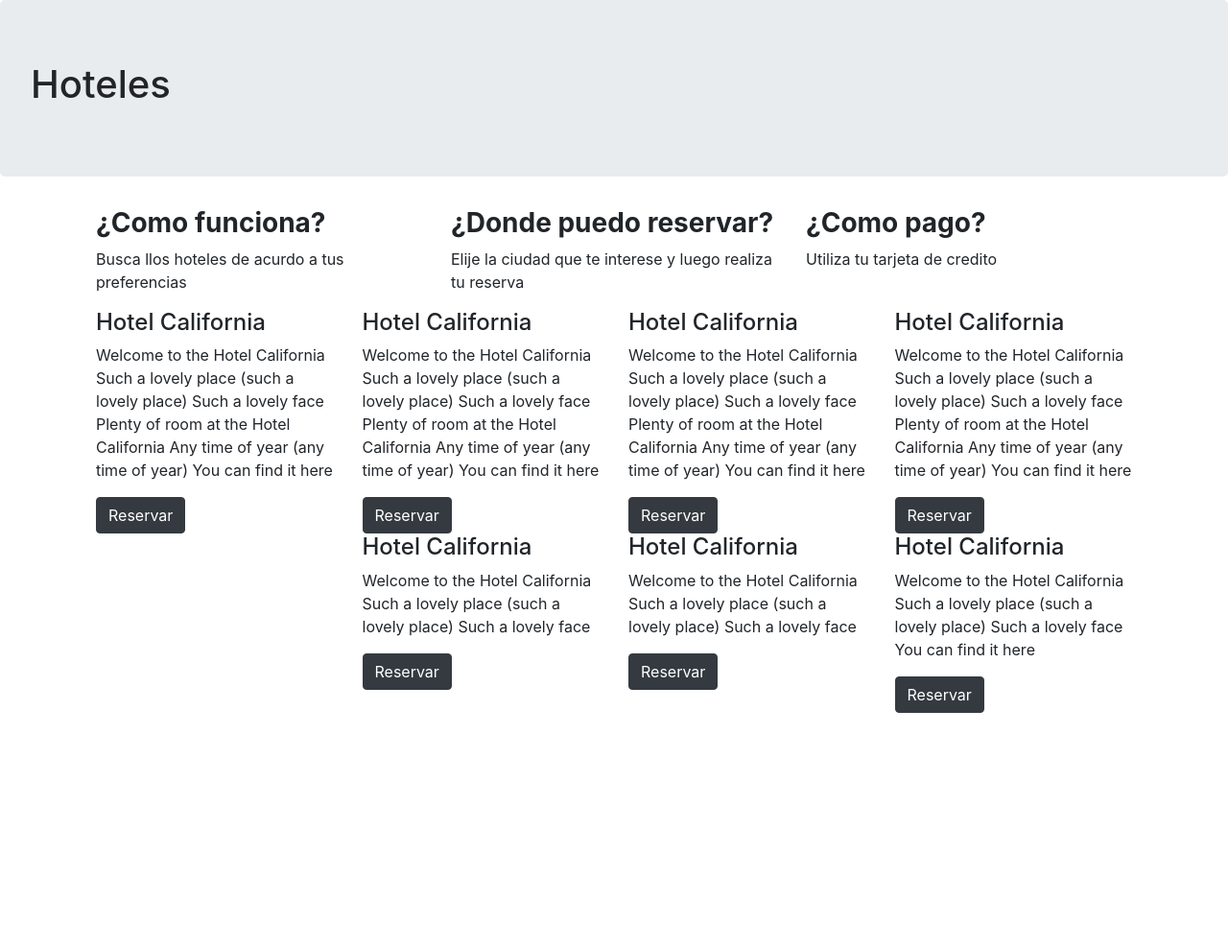
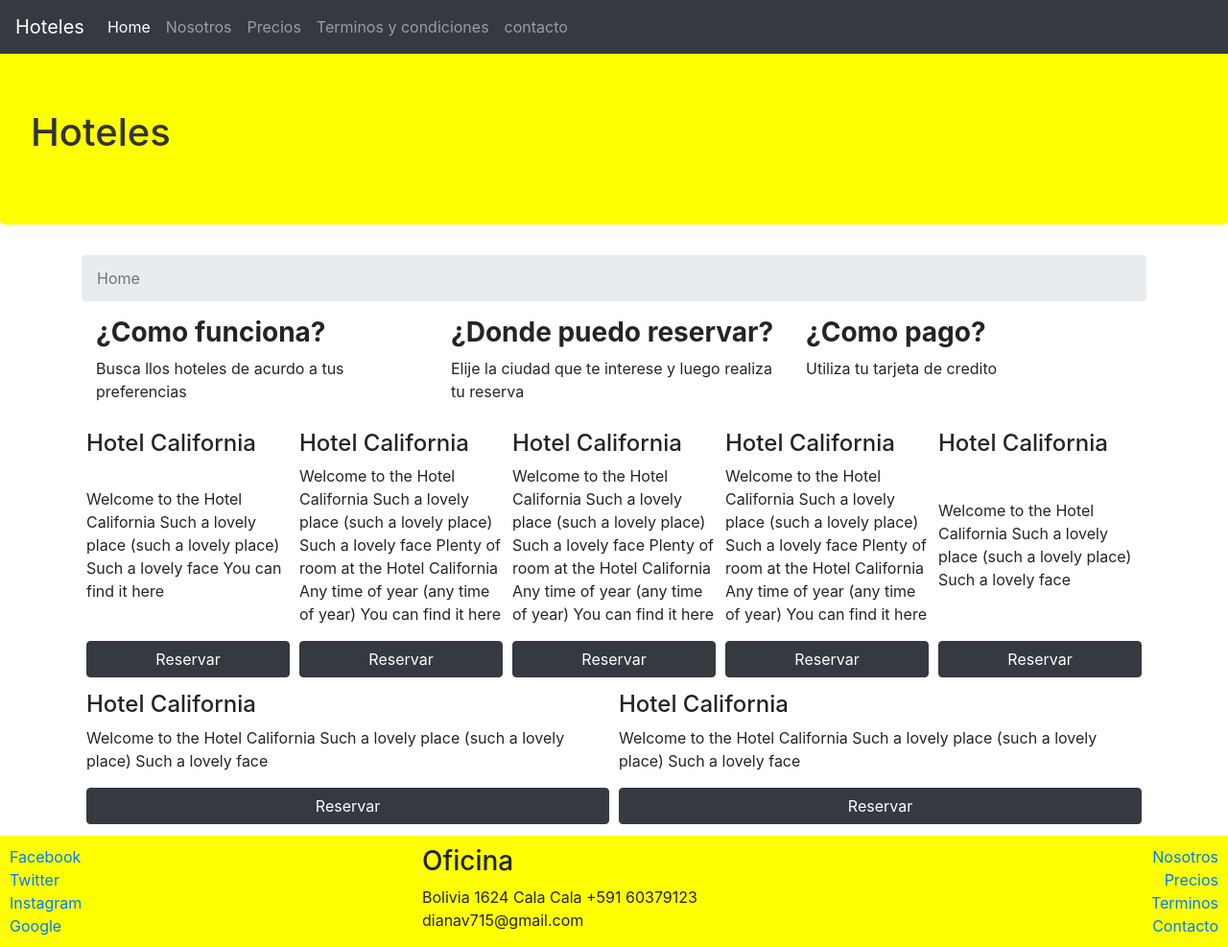
Before and after one commit to DianaVargas22/ProyectoBoostrap, a website: page index.html in a window 1280 px wide. Shown: the whole page at 96% size. Before the commit the page ends 800 px from the top, so only its background shows below. Drawn offline with nearby package versions, Linux system fonts and the light colour scheme.

Commit message:
working with navbar-toggler and breadcrumb

```diff
--- /dev/null
+++ b/about.html
@@ -0,0 +1,95 @@
+<!DOCTYPE html>
+<html lang="es">
+
+<head>
+    <meta charset="utf-8">
+    <link rel="stylesheet" href="node_modules/bootstrap/dist/css/bootstrap.min.css">
+    <link rel="stylesheet" href="css/estilos.css">
+    <meta name="viewport" content="width=device-width, initial-scale=1, shrink-to-fit=no">
+    <title>Titulo</title>
+</head>
+
+<body>
+    <nav class="navbar navbar-expand-md navbar-dark bg-dark fixed-top">
+        <a class="navbar-brand" href="#">Hoteles</a>
+        <button class="navbar-toggler" type="button" data-toggle="collapse" data-target="#navbarSupportedContent"
+            aria-controls="navbarNavDropdown" aria-expanded="false" aria-labels="Toggle navigation">
+            <span class="navbar-toggler-icon"></span>
+        </button>
+        <div class="collapse navbar-collapse" id="navbarSupportedContent">
+            <ul class="navbar-nav mr-auto">
+                <li class="nav-item"> <a class="nav-link" href="index.html">Home</a></li>
+                <li class="nav-item active"> <a class="nav-link" href="about.html">Nosotros</a></li>
+                <li class="nav-item"> <a class="nav-link" href="#">Precios</a></li>
+                <li class="nav-item"> <a class="nav-link" href="#">Terminos y condiciones</a></li>
+                <li class="nav-item"> <a class="nav-link" href="#">contacto</a></li>
+            </ul>
+        </div>
+    </nav>
+
+    <div class="jumbotron ">
+        <h1>Hoteles </h1>
+    </div>
+    <div class="container">
+        <nav aria-labels="breadcrumb">
+            <ol class="breadcrumb">
+                <li class="breadcrumb-item" aria-current="page"> <a href="index.html"> Home</a> </li>
+                <li class="breadcrumb-item active" aria-current="page"> Nosotros</li>
+            </ol>
+        </nav>
+        <span>
+            Lorem ipsum, dolor sit amet consectetur adipisicing elit. Sit culpa excepturi fuga perspiciatis ullam libero
+            deleniti possimus odio rem, itaque sed vitae ipsa cumque dignissimos necessitatibus ratione omnis soluta
+            vel.
+            Lorem ipsum dolor sit amet consectetur adipisicing elit. Fugit ipsam harum perspiciatis rerum ab molestiae
+            vero tenetur a atque iure sunt provident neque consequuntur sapiente similique temporibus, unde in
+            laboriosam.
+            Lorem ipsum dolor sit amet consectetur adipisicing elit. Nihil repudiandae nesciunt at quam in maxime porro
+            hic alias atque aliquam expedita id ut magni, animi, non ipsum sapiente vitae quaerat!
+            Lorem ipsum, dolor sit amet consectetur adipisicing elit. Dicta illum quo neque odit voluptatum expedita
+            dignissimos quisquam amet facilis repellendus! Ad blanditiis pariatur libero eaque distinctio et animi non
+            nemo.
+            Lorem, ipsum dolor sit amet consectetur adipisicing elit. Dignissimos accusantium veniam quaerat vel quia
+            velit deleniti nostrum minima asperiores alias, eius animi. Quam odio consequuntur distinctio ipsum
+            voluptatum nulla maxime?
+
+        </span>
+    </div>
+
+
+
+    <script src="node_modules/jquery/dist/jquery.min.js"></script>
+    <script src="node_modules/popper.js/dist/popper.min.js"></script>
+
+    <script src="node_modules/bootstrap/dist/js/bootstrap.min.js"></script>
+
+</body>
+
+<footer class="row footer ">
+    <div class="col-sm-4 d-flex flex-column">
+        <a href="#">Facebook</a>
+        <a href="#">Twitter</a>
+        <a href="#">Instagram</a>
+        <a href="#">Google</a>
+    </div>
+
+    <div class="col-sm-4">
+        <address>
+            <h3>Oficina</h3>
+            Bolivia 1624 Cala Cala
+            +591 60379123
+            dianav715@gmail.com
+        </address>
+    </div>
+
+    <div class="col-sm-4 d-flex flex-column align-items-end">
+        <a href="#">Nosotros</a>
+        <a href="#">Precios</a>
+        <a href="#">Terminos</a>
+        <a href="#">Contacto</a>
+
+    </div>
+
+</footer>
+
+</html>
--- a/css/estilos.css
+++ b/css/estilos.css
@@ -1,6 +1,7 @@
 .jumbotron{
     background-color: yellow;
     color: #333333;
+    margin-top: 50px;
 }
 
 .footer{
--- a/index.html
+++ b/index.html
@@ -4,18 +4,38 @@
 <head>
     <meta charset="utf-8">
     <link rel="stylesheet" href="node_modules/bootstrap/dist/css/bootstrap.min.css">
-
+    <link rel="stylesheet" href="css/estilos.css">
     <meta name="viewport" content="width=device-width, initial-scale=1, shrink-to-fit=no">
     <title>Titulo</title>
 </head>
 
 <body>
+    <nav class="navbar navbar-expand-md navbar-dark bg-dark fixed-top">
+        <a class="navbar-brand" href="#">Hoteles</a>
+        <button class="navbar-toggler" type="button" data-toggle="collapse" data-target="#navbarSupportedContent" aria-controls="navbarNavDropdown" aria-expanded="false" aria-labels="Toggle navigation">
+            <span class="navbar-toggler-icon"></span>
+        </button>
+        <div class="collapse navbar-collapse" id="navbarSupportedContent">
+            <ul class="navbar-nav mr-auto">
+                <li class="nav-item active"> <a class="nav-link" href="#">Home</a></li>
+                <li class="nav-item"> <a class="nav-link" href="about.html">Nosotros</a></li>
+                <li class="nav-item"> <a class="nav-link" href="#">Precios</a></li>
+                <li class="nav-item"> <a class="nav-link" href="#">Terminos y condiciones</a></li>
+                <li class="nav-item"> <a class="nav-link" href="#">contacto</a></li>
+            </ul>
+        </div>
+    </nav>
 
-
-        <div class="jumbotron">
+    <div class="jumbotron ">
         <h1>Hoteles </h1>
     </div>
     <div class="container">
+        <nav aria-labels="breadcrumb">
+            <ol class="breadcrumb">
+                <li class="breadcrumb-item active" aria-current="page">Home </li>
+            </ol>
+        </nav>
+
         <div class="d-flex ">
             <div class="col-sm-4">
                 <h3> <b>¿Como funciona? </b></h3>
@@ -34,7 +54,19 @@
         </div>
 
         <div class="d-flex flex-wrap flex-row-reverse">
-                <div class="col-sm-3">
+            <div class="card-hotel d-flex flex-column justify-content-between">
+                <h4>Hotel California </h4>
+                <p>
+                    Welcome to the Hotel California
+                    Such a lovely place (such a lovely place)
+                    Such a lovely face
+                </p>
+                <div>
+                    <button type="button" class="btn btn-dark"> Reservar</button>
+                </div>
+
+            </div>
+            <div class=" card-hotel d-flex flex-column justify-content-between">
                 <h4>Hotel California </h4>
                 <p>
                     Welcome to the Hotel California
@@ -44,9 +76,11 @@
                     Any time of year (any time of year)
                     You can find it here
                 </p>
+                <div>
                     <button type="button" class="btn btn-dark"> Reservar</button>
                 </div>
-                <div class="col-sm-3">
+            </div>
+            <div class=" card-hotel d-flex flex-column justify-content-between">
                 <h4>Hotel California </h4>
                 <p>
                     Welcome to the Hotel California
@@ -56,9 +90,12 @@
                     Any time of year (any time of year)
                     You can find it here
                 </p>
+
+                <div>
                     <button type="button" class="btn btn-dark"> Reservar</button>
                 </div>
-                <div class="col-sm-3">
+            </div>
+            <div class=" card-hotel d-flex flex-column justify-content-between">
                 <h4>Hotel California </h4>
                 <p>
                     Welcome to the Hotel California
@@ -68,22 +105,12 @@
                     Any time of year (any time of year)
                     You can find it here
                 </p>
+                <div>
                     <button type="button" class="btn btn-dark"> Reservar</button>
                 </div>
-                <div class="col-sm-3">
-                    <h4>Hotel California </h4>
-                    <p>
-                        Welcome to the Hotel California
-                        Such a lovely place (such a lovely place)
-                        Such a lovely face
-                        Plenty of room at the Hotel California
-                        Any time of year (any time of year)
-                        You can find it here
-                    </p>
-                    <button type="button" class="btn btn-dark"> Reservar</button>
             </div>
 
-                <div class="col-sm-3">
+            <div class=" card-hotel d-flex flex-column justify-content-between">
                 <h4>Hotel California </h4>
                 <p>
                     Welcome to the Hotel California
@@ -91,25 +118,34 @@
                     Such a lovely face
                     You can find it here
                 </p>
+
+                <div>
                     <button type="button" class="btn btn-dark"> Reservar</button>
                 </div>
-                <div class="col-sm-3">
+            </div>
+            <div class=" card-hotel d-flex flex-column justify-content-between">
                 <h4>Hotel California </h4>
                 <p>
                     Welcome to the Hotel California
                     Such a lovely place (such a lovely place)
                     Such a lovely face
                 </p>
+
+                <div>
                     <button type="button" class="btn btn-dark"> Reservar</button>
                 </div>
-                <div class="col-sm-3">
+            </div>
+            <div class=" card-hotel d-flex flex-column justify-content-between">
                 <h4>Hotel California </h4>
                 <p>
                     Welcome to the Hotel California
                     Such a lovely place (such a lovely place)
                     Such a lovely face
                 </p>
+
+                <div>
                     <button type="button" class="btn btn-dark"> Reservar</button>
+                </div>
             </div>
         </div>
     </div>
@@ -123,4 +159,31 @@
 
 </body>
 
+<footer class="row footer ">
+    <div class="col-sm-4 d-flex flex-column">
+        <a href="#">Facebook</a>
+        <a href="#">Twitter</a>
+        <a href="#">Instagram</a>
+        <a href="#">Google</a>
+    </div>
+
+    <div class="col-sm-4">
+        <address>
+            <h3>Oficina</h3>
+            Bolivia 1624 Cala Cala
+            +591 60379123
+            dianav715@gmail.com
+        </address>
+    </div>
+
+    <div class="col-sm-4 d-flex flex-column align-items-end">
+        <a href="#">Nosotros</a>
+        <a href="#">Precios</a>
+        <a href="#">Terminos</a>
+        <a href="#">Contacto</a>
+
+    </div>
+
+</footer>
+
 </html>
```
Lines whose indentation alone changed are shown as unchanged.
